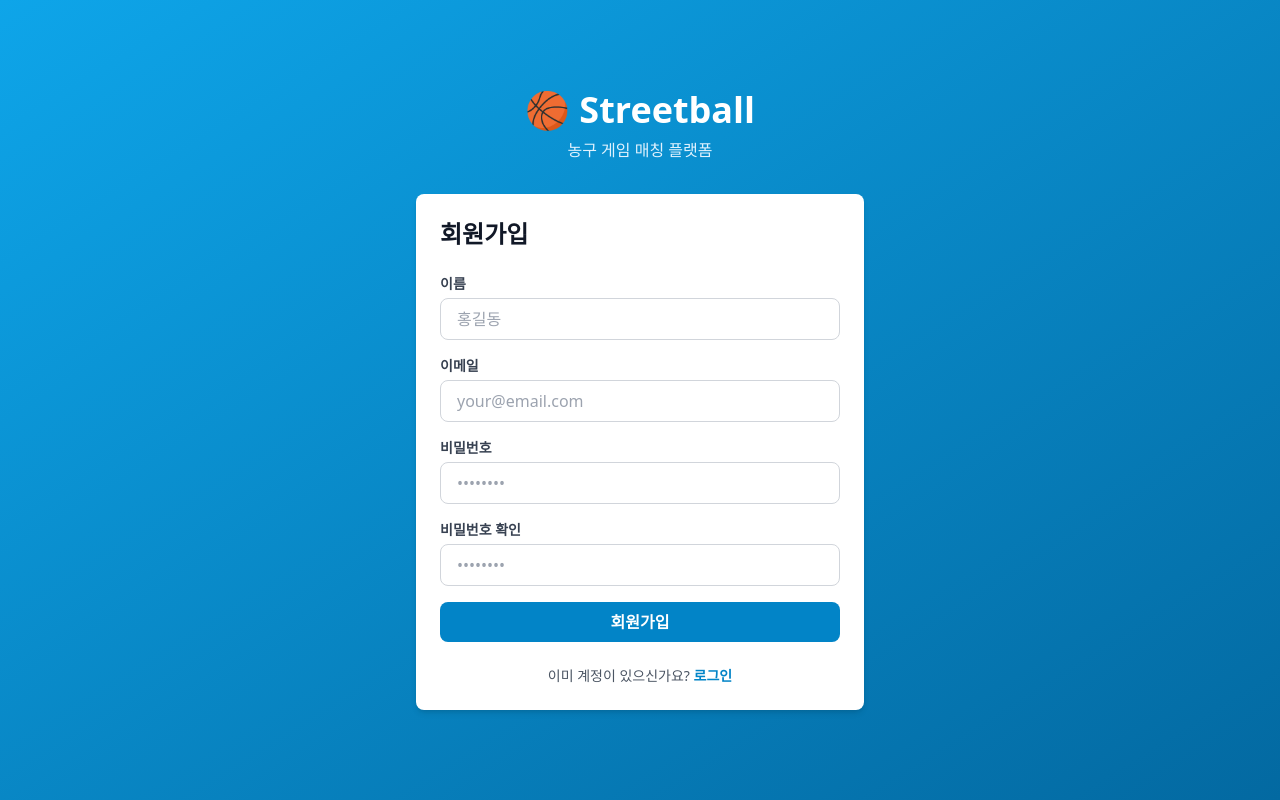
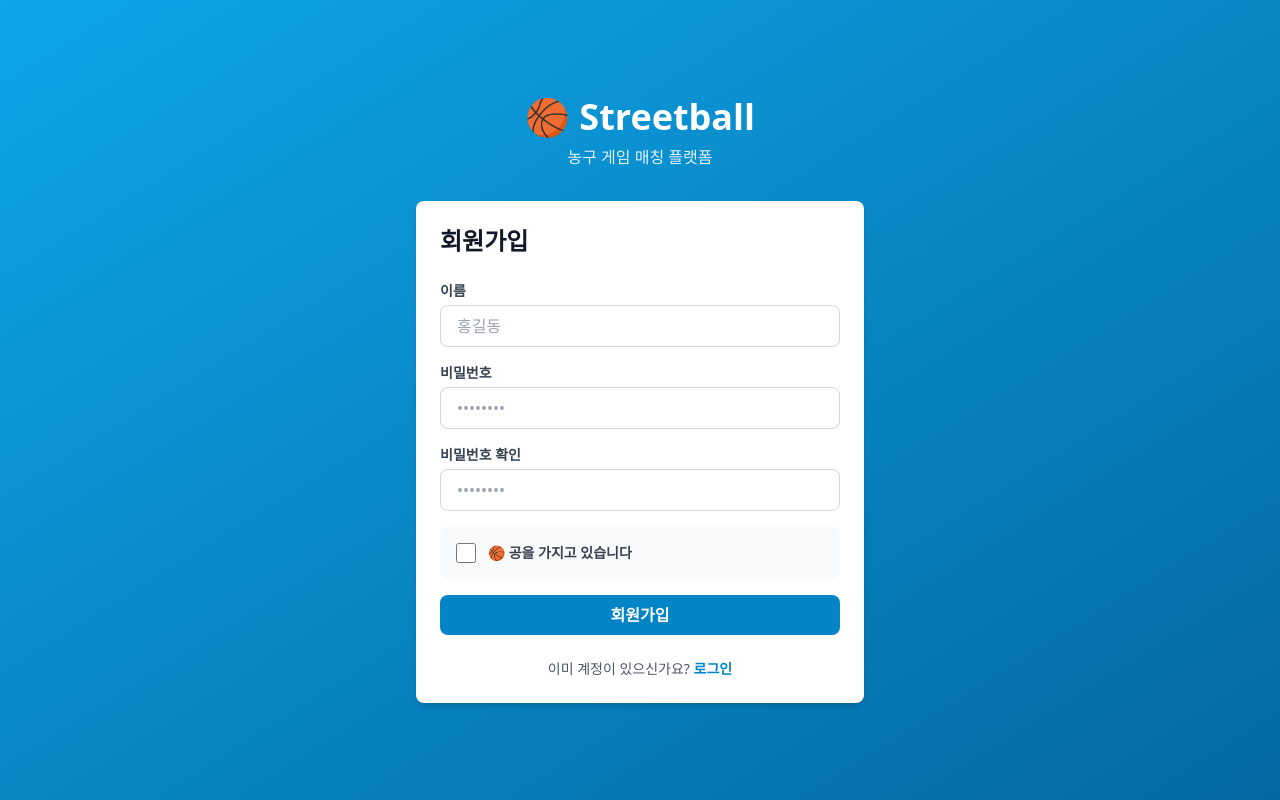
Before and after one commit to SwimHup/Streetball_Frontend, a React (Vite) app: page /register in a window 1280 px wide. Built offline with nearby package versions, Linux system fonts and the light colour scheme; no server answers.

Commit message:
feat : 회원가입,로그인 api 수정
* 회원가입,로그인에서 이메일 제거
* 회원가입 공소유 여부 추가
* 로그인 후 위치 업데이트 확인

```diff
--- a/src/apis/authApi.ts
+++ b/src/apis/authApi.ts
@@ -1,9 +1,14 @@
 import api from './axios';
-import { LoginRequest, LoginResponse } from '@/types';
+import { LoginRequest, LoginResponse, RegisterData } from '@/types';
 
 export const authApi = {
   login: async (credentials: LoginRequest): Promise<LoginResponse> => {
     const response = await api.post<LoginResponse>('/users/login', credentials);
     return response.data;
   },
+
+  register: async (data: RegisterData): Promise<{ success: boolean; data: { user: any; token: string } }> => {
+    const response = await api.post('/users/signup', data);
+    return response.data;
+  },
 };
--- a/src/pages/LoginPage.tsx
+++ b/src/pages/LoginPage.tsx
@@ -47,6 +47,9 @@ export default function LoginPage() {
         }),
       );
 
+      console.log(localStorage.getItem('user'));
+      // TODO : 여기에 위치 정보 보내는 API 추가하면 될듯
+
       navigate('/');
     } catch (err: unknown) {
       if (err instanceof AxiosError) {
@@ -83,13 +86,13 @@ export default function LoginPage() {
 
           <form onSubmit={handleSubmit} className="space-y-4">
             <div>
-              <label className="block text-sm font-semibold text-gray-700 mb-1">이메일</label>
+              <label className="block text-sm font-semibold text-gray-700 mb-1">이름</label>
               <input
                 type="text"
                 value={formData.name}
                 onChange={(e) => setFormData({ ...formData, name: e.target.value })}
                 className="input-field"
-                placeholder="your nickname"
+                placeholder="홍길동"
                 required
               />
             </div>
--- a/src/pages/RegisterPage.tsx
+++ b/src/pages/RegisterPage.tsx
@@ -1,22 +1,35 @@
-import { useState } from 'react';
+import { useState, useEffect } from 'react';
 import { Link, useNavigate } from 'react-router-dom';
 import { authApi } from '@/apis/authApi';
 import { useAuthStore } from '@/store/authStore';
 import { RegisterData } from '@/types';
+import { useGeolocation } from '@/hooks/useGeolocation';
 
 export default function RegisterPage() {
   const navigate = useNavigate();
   const { setAuth } = useAuthStore();
   const [loading, setLoading] = useState(false);
   const [error, setError] = useState<string | null>(null);
+  const { location, error: locationError } = useGeolocation();
 
   const [formData, setFormData] = useState<RegisterData>({
-    email: '',
+    name: '',
     password: '',
-    name: '',
+    hasBall: false,
   });
 
   const [confirmPassword, setConfirmPassword] = useState('');
+
+  // 위치 정보가 로드되면 업데이트
+  useEffect(() => {
+    if (location) {
+      setFormData(prev => ({
+        ...prev,
+        // locationLat: location.latitude,
+        // locationLng: location.longitude,
+      }));
+    }
+  }, [location]);
 
   const handleSubmit = async (e: React.FormEvent) => {
     e.preventDefault();
@@ -33,8 +46,12 @@ export default function RegisterPage() {
       const response = await authApi.register(formData);
       if (response.success && response.data) {
         setAuth(response.data.user, response.data.token);
-        navigate('/');
+        // navigate('/');
       }
+      setTimeout(() => {
+        alert('회원가입에 성공했습니다.');
+        navigate('/login');
+      }, 1000);
     } catch (err: any) {
       setError(err.response?.data?.message || '회원가입에 실패했습니다.');
     } finally {
@@ -74,22 +91,6 @@ export default function RegisterPage() {
 
             <div>
               <label className="block text-sm font-semibold text-gray-700 mb-1">
-                이메일
-              </label>
-              <input
-                type="email"
-                value={formData.email}
-                onChange={(e) =>
-                  setFormData({ ...formData, email: e.target.value })
-                }
-                className="input-field"
-                placeholder="your@email.com"
-                required
-              />
-            </div>
-
-            <div>
-              <label className="block text-sm font-semibold text-gray-700 mb-1">
                 비밀번호
               </label>
               <input
@@ -119,6 +120,29 @@ export default function RegisterPage() {
                 required
               />
             </div>
+
+            <div className="flex items-center space-x-3 p-4 bg-gray-50 rounded-lg">
+              <input
+                type="checkbox"
+                id="hasBall"
+                checked={formData.hasBall}
+                onChange={(e) =>
+                  setFormData({ ...formData, hasBall: e.target.checked })
+                }
+                className="w-5 h-5 text-primary-600 border-gray-300 rounded focus:ring-primary-500 cursor-pointer"
+              />
+              <label htmlFor="hasBall" className="text-sm font-semibold text-gray-700 cursor-pointer">
+                🏀 공을 가지고 있습니다
+              </label>
+            </div>
+
+            {locationError && (
+              <div className="p-3 bg-yellow-50 border border-yellow-200 rounded-lg">
+                <p className="text-sm text-yellow-700">
+                  📍 위치 정보를 가져올 수 없습니다. 기본 위치로 설정됩니다.
+                </p>
+              </div>
+            )}
 
             {error && (
               <div className="p-3 bg-red-50 border border-red-200 rounded-lg">
--- a/src/types/index.ts
+++ b/src/types/index.ts
@@ -37,7 +37,7 @@ export interface Location {
 }
 
 export interface RegisterData {
-  email: string;
+  name: string;
   password: string;
-  name: string;
+  hasBall: boolean;
 }
```
